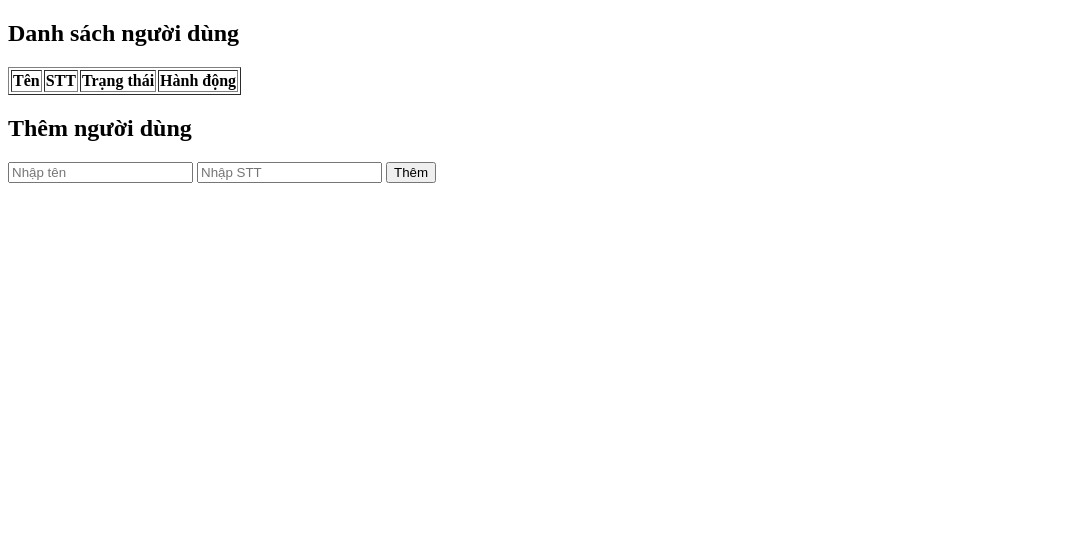
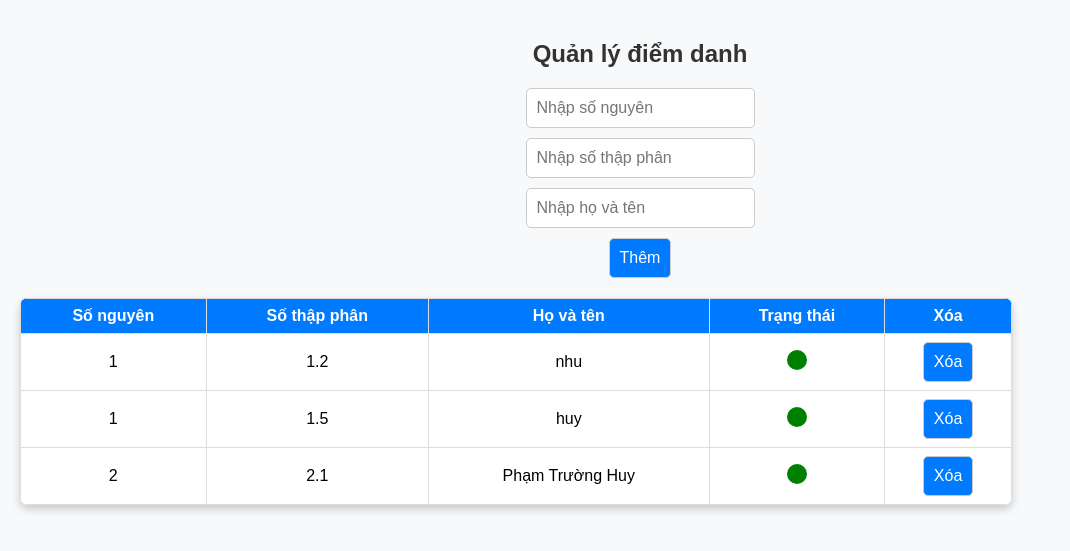
Before and after one commit to TrHuy-0000/QR-code-python, a Flask app: page /admin in a window 1280 px wide. Shown: the top 551 px of the page, without its empty margins (0-1070 px from the left). Run offline with Flask 3, Linux system fonts and the light colour scheme; lists and menus that the app fills with data are empty.

Commit message:
Cập nhật code

```diff
--- a/app.py
+++ b/app.py
@@ -1,53 +1,104 @@
+import os
 from flask import Flask, render_template, request, jsonify
+from flask_sqlalchemy import SQLAlchemy
 
 app = Flask(__name__)
 
-# Danh sách người dùng + trạng thái điểm danh
-users = {
+# Xóa database cũ nếu có để tạo lại từ đầu
+# db_path = "attendance.db"
+# if os.path.exists(db_path):
+ #    os.remove(db_path)
 
-}
+app.config['SQLALCHEMY_DATABASE_URI'] = 'sqlite:///attendance.db'
+db = SQLAlchemy(app)
+
+class User(db.Model):
+    id = db.Column(db.Integer, primary_key=True)
+    integer = db.Column(db.String(50), nullable=False)  # Chuyển từ Integer -> String
+    decimal = db.Column(db.String(50), nullable=False)  # Chuyển từ Float -> String
+    name = db.Column(db.String(100), nullable=False)
+    status = db.Column(db.String(10), default="red")  # Trạng thái mặc định là chưa điểm danh
+
+# with app.app_context():
+   #  db.create_all()  # Tạo lại database với kiểu dữ liệu mới
 
 @app.route("/")
 def home():
-    return render_template("form.html")  # Trang điểm danh
+    return render_template("form.html")
+
+@app.route('/check_user', methods=['POST'])
+def check_user():
+    try:
+        data = request.get_json()
+        if not data or 'integer' not in data or 'decimal' not in data or 'name' not in data:
+            return jsonify({"message": "Thiếu dữ liệu!"}), 400
+
+        user = User.query.filter_by(integer=str(data['integer']), decimal=str(data['decimal']), name=data['name'].strip()).first()
+
+        if user:
+            user.status = "green"  # Cập nhật trạng thái thành đã điểm danh
+            db.session.commit()
+            return jsonify({"message": "Điểm danh thành công!"}), 200
+        else:
+            return jsonify({"message": "Thông tin không chính xác!"}), 400
+
+    except Exception as e:
+        return jsonify({"message": f"Lỗi server: {str(e)}"}), 500
 
 @app.route("/admin")
 def admin():
-    return render_template("admin.html", users=users)  # Trang quản lý
+    users = User.query.all()
+    return render_template("admin.html", users=users)
 
-@app.route("/submit", methods=["POST"])
-def submit():
-    name = request.form.get("name")
-    stt = request.form.get("stt")
+@app.route("/get_users", methods=["GET"])
+def get_users():
+    users = User.query.all()
+    users_list = [
+        {
+            "id": user.id,
+            "integer": user.integer,
+            "decimal": user.decimal,
+            "name": user.name,
+            "status": user.status,
+        }
+        for user in users
+    ]
+    return jsonify(users_list)
 
-    if name in users and users[name]["stt"] == stt:
-        users[name]["status"] = "green"  # Cập nhật trạng thái
-        return jsonify({"status": "success", "message": "Điểm danh thành công!", "color": "green"})
-    else:
-        return jsonify({"status": "error", "message": "Thông tin không hợp lệ!", "color": "red"})
+@app.route('/add_user', methods=['POST'])
+def add_user():
+    try:
+        data = request.get_json()
+        if not data or 'integer' not in data or 'decimal' not in data or 'name' not in data:
+            return jsonify({"message": "Thiếu dữ liệu!"}), 400
 
-@app.route("/add_user", methods=["POST"])
-def add_user():
+        new_user = User(
+            integer=str(data['integer']),  # Chuyển thành string
+            decimal=str(data['decimal']),  # Chuyển thành string
+            name=data['name'].strip()
+        )
+
+        db.session.add(new_user)
+        db.session.commit()
+
+        return jsonify({"message": "Thêm thành công!"}), 201
+
+    except Exception as e:
+        return jsonify({"message": f"Lỗi server: {str(e)}"}), 500
+
+@app.route("/delete_user", methods=["POST"])
+def delete_user():
     data = request.get_json()
-    name = data.get("name")
-    stt = data.get("stt")
+    user = User.query.filter_by(id=data["id"]).first()
+    if user:
+        db.session.delete(user)
+        db.session.commit()
+        return jsonify({"status": "success", "message": "Xóa thành công!"})
+    return jsonify({"status": "error", "message": "Không tìm thấy người dùng!"})
 
-    if name and stt:
-        users[name] = {"stt": stt, "status": "red"}  # Mặc định trạng thái đỏ
-        return jsonify({"status": "success", "message": "Thêm người dùng thành công!", "users": users})
-    else:
-        return jsonify({"status": "error", "message": "Thiếu thông tin!"})
-
-@app.route("/remove_user", methods=["POST"])
-def remove_user():
-    data = request.get_json()
-    name = data.get("name")
-
-    if name in users:
-        del users[name]
-        return jsonify({"status": "success", "message": "Xóa người dùng thành công!", "users": users})
-    else:
-        return jsonify({"status": "error", "message": "Không tìm thấy người dùng!"})
+@app.route("/grid")
+def grid():
+    return render_template("grid.html")
 
 if __name__ == "__main__":
     app.run(debug=True)
--- /dev/null
+++ b/init_db.py
@@ -0,0 +1,3 @@
+from app import db
+db.create_all()
+print("Database created successfully!")
--- a/templates/admin.html
+++ b/templates/admin.html
@@ -3,87 +3,177 @@
 <head>
     <meta charset="UTF-8">
     <meta name="viewport" content="width=device-width, initial-scale=1.0">
-    <title>Quản lý điểm danh</title>
+    <title>Quản lý điểm danh - Admin</title>
     <script src="https://code.jquery.com/jquery-3.6.0.min.js"></script>
     <style>
-        .status {
+        body {
+            font-family: Arial, sans-serif;
+            background-color: #f8f9fa;
+            text-align: center;
+            margin: 0;
+            padding: 20px;
+        }
+
+        h2 {
+            color: #333;
+        }
+
+        .container {
+            display: flex;
+            flex-direction: column;
+            align-items: center;
+            gap: 10px;
+        }
+
+        input, button {
+            padding: 10px;
+            font-size: 16px;
+            border: 1px solid #ccc;
+            border-radius: 5px;
+        }
+
+        button {
+            background-color: #007bff;
+            color: white;
+            cursor: pointer;
+        }
+
+        button:hover {
+            background-color: #0056b3;
+        }
+
+        table {
+            border-collapse: collapse;
+            background: white;
+            box-shadow: 0px 4px 8px rgba(0, 0, 0, 0.2);
+            border-radius: 8px;
+            overflow: hidden;
+            margin-top: 20px;
+            width: 80%;
+        }
+
+        th, td {
+            border: 1px solid #ddd;
+            text-align: center;
+            padding: 8px;
+        }
+
+        th {
+            background-color: #007bff;
+            color: white;
+        }
+
+        .status-box {
             width: 20px;
             height: 20px;
+            display: inline-block;
             border-radius: 50%;
-            display: inline-block;
         }
+
+        .red { background-color: red; }
+        .green { background-color: green; }
     </style>
 </head>
 <body>
-    <h2>Danh sách người dùng</h2>
-    <table border="1">
+    <h2>Quản lý điểm danh</h2>
+
+    <div class="container">
+        <input type="text" id="integerInput" placeholder="Nhập số nguyên" required>
+        <input type="text" id="decimalInput" placeholder="Nhập số thập phân" required>
+        <input type="text" id="nameInput" placeholder="Nhập họ và tên" required>
+        <button onclick="addUser()">Thêm</button>
+    </div>
+
+    <table>
         <thead>
             <tr>
-                <th>Tên</th>
-                <th>STT</th>
+                <th>Số nguyên</th>
+                <th>Số thập phân</th>
+                <th>Họ và tên</th>
                 <th>Trạng thái</th>
-                <th>Hành động</th>
+                <th>Xóa</th>
             </tr>
         </thead>
-        <tbody id="userTable">
-            {% for name, info in users.items() %}
-            <tr id="row-{{ name }}">
-                <td>{{ name }}</td>
-                <td>{{ info.stt }}</td>
-                <td><span class="status" id="status-{{ name }}" style="background-color: {{ info.status }};"></span></td>
-                <td><button onclick="removeUser('{{ name }}')">Xóa</button></td>
-            </tr>
-            {% endfor %}
-        </tbody>
+        <tbody id="userList"></tbody>
     </table>
 
-    <h2>Thêm người dùng</h2>
-    <input type="text" id="newName" placeholder="Nhập tên">
-    <input type="text" id="newStt" placeholder="Nhập STT">
-    <button onclick="addUser()">Thêm</button>
+    <script>
+        function loadUsers() {
+            $.getJSON("/get_users", function(data) {
+                // Sắp xếp theo số nguyên, sau đó theo số thập phân
+                data.sort((a, b) => a.integer - b.integer || parseFloat(a.decimal) - parseFloat(b.decimal));
 
-    <script>
+                let rows = "";
+                data.forEach(user => {
+                    let statusClass = user.status === "green" ? "green" : "red";
+                    rows += `<tr>
+                        <td>${user.integer}</td>
+                        <td>${user.decimal}</td>
+                        <td>${user.name}</td>
+                        <td><span class="status-box ${statusClass}"></span></td>
+                        <td><button onclick="deleteUser(${user.id})">Xóa</button></td>
+                    </tr>`;
+                });
+
+                $("#userList").html(rows);
+            });
+        }
+
         function addUser() {
-            var name = $("#newName").val();
-            var stt = $("#newStt").val();
+            let integer = $("#integerInput").val().trim();
+            let decimal = $("#decimalInput").val().trim();
+            let name = $("#nameInput").val().trim();
+
+            if (integer === "" || decimal === "" || name === "") {
+                alert("Vui lòng nhập đầy đủ thông tin!");
+                return;
+            }
 
             $.ajax({
                 url: "/add_user",
                 type: "POST",
                 contentType: "application/json",
-                data: JSON.stringify({ name: name, stt: stt }),
-                success: function(response) {
-                    if (response.status === "success") {
-                        $("#userTable").append(`
-                            <tr id="row-${name}">
-                                <td>${name}</td>
-                                <td>${stt}</td>
-                                <td><span class="status" id="status-${name}" style="background-color: red;"></span></td>
-                                <td><button onclick="removeUser('${name}')">Xóa</button></td>
-                            </tr>
-                        `);
-                    }
+                data: JSON.stringify({ integer: integer, decimal: decimal, name: name }),
+                success: function() {
+                    $("#integerInput").val("");
+                    $("#decimalInput").val("");
+                    $("#nameInput").val("");
+                    loadUsers(); // Cập nhật danh sách ngay khi thêm xong
+                },
+                error: function(xhr) {
+                    alert("Lỗi: " + xhr.responseJSON.message);
                 }
             });
         }
 
-        function removeUser(name) {
+        function deleteUser(userId) {
+            if (!confirm("Bạn có chắc chắn muốn xóa?")) return;
+
             $.ajax({
-                url: "/remove_user",
+                url: "/delete_user",
                 type: "POST",
                 contentType: "application/json",
-                data: JSON.stringify({ name: name }),
-                success: function(response) {
-                    if (response.status === "success") {
-                        $("#row-" + name).remove();
-                    }
+                data: JSON.stringify({ id: userId }),
+                success: function() {
+                    loadUsers(); // Cập nhật danh sách ngay khi xóa
+                },
+                error: function(xhr) {
+                    alert("Lỗi khi xóa: " + xhr.responseJSON.message);
                 }
             });
         }
 
-        function updateStatus(name, color) {
-            $("#status-" + name).css("background-color", color);
-        }
+        $(document).ready(function() {
+            loadUsers();
+            setInterval(loadUsers, 5000);
+
+            // Nhấn Enter để thêm dữ liệu
+            $("input").keypress(function(event) {
+                if (event.which === 13) {
+                    addUser();
+                }
+            });
+        });
     </script>
 </body>
 </html>
```
Also changed, not shown: templates/form.html (+86 -18 lines), templates/grid.html (added, +117 -0 lines), instance/attendance.db (added).
